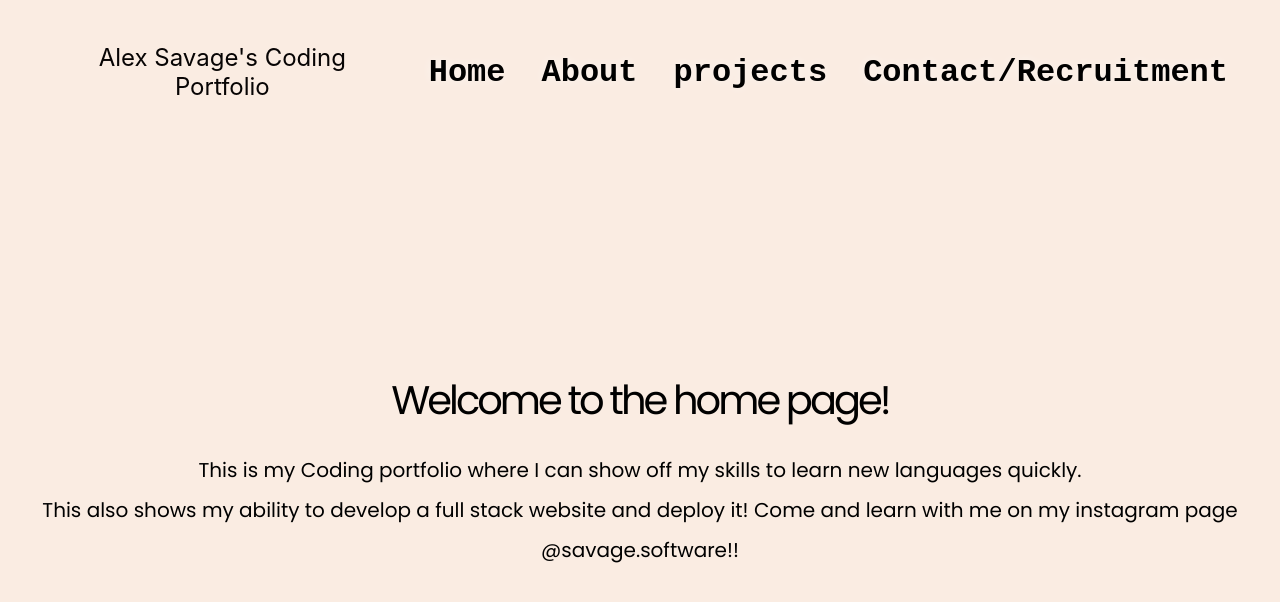
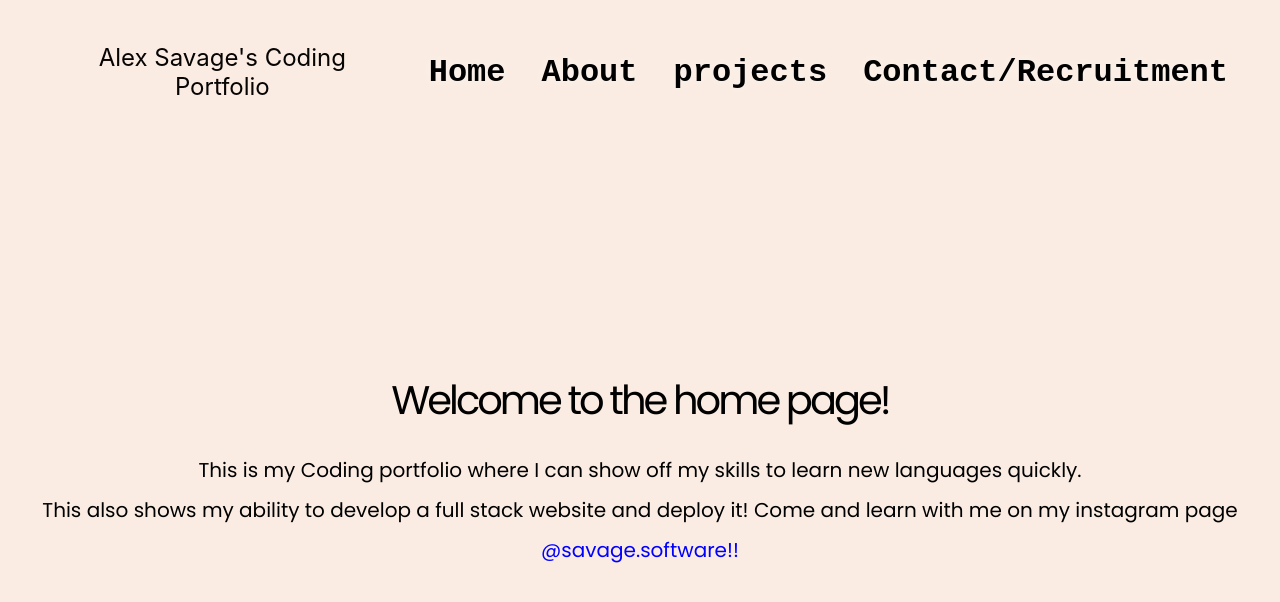
Before and after one commit to Alexander-Savage/Code-Portfolio, a React (Create React App) app: page / in a window 1280 px wide. Shown: the top 602 px of the page. Built offline with nearby package versions, Linux system fonts and the light colour scheme.

Commit message:
Add colour to instagram page link

```diff
--- a/src/components/HomePage.js
+++ b/src/components/HomePage.js
@@ -1,3 +1,4 @@
+import { purple } from '@mui/material/colors';
 import '../styles/HomePage.css';
 import React from 'react';
 
@@ -11,7 +12,8 @@ function HomePage() {
       <br/>
       This also shows my ability to develop a full stack website and deploy it!
 
-      Come and learn with me on my instagram page <a href="https://instagram.com/savage.software?igshid=NzZlODBkYWE4Ng==">@savage.software!!</a>
+      Come and learn with me on my instagram page <a href="https://instagram.com/savage.software?igshid=NzZlODBkYWE4Ng==" style={{color: "blue"}}>@savage.software!!</a>
+
       </p>
     </div>
   );
--- a/src/styles/HomePage.css
+++ b/src/styles/HomePage.css
@@ -25,3 +25,7 @@
     /* justify-content: center; */
     /* align-items: center; */
 }
+
+/* a:link:active, a:visited:active {
+    color: purple;
+  } */
```
